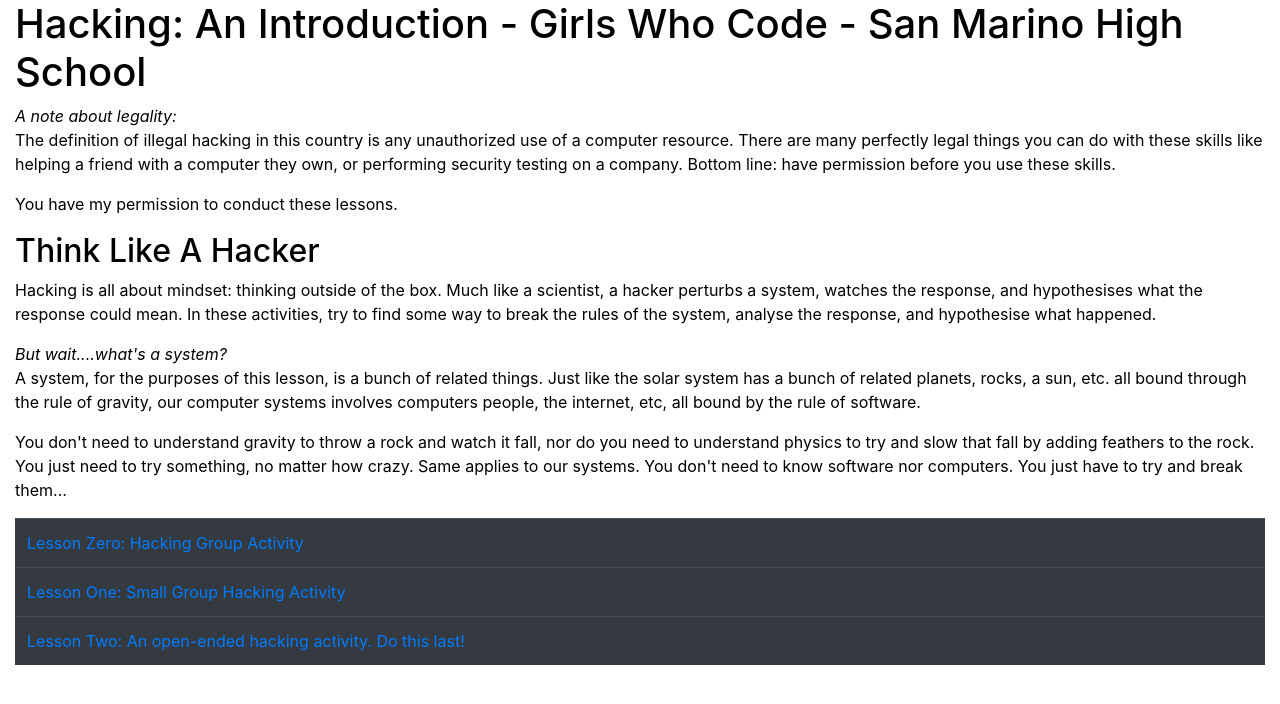
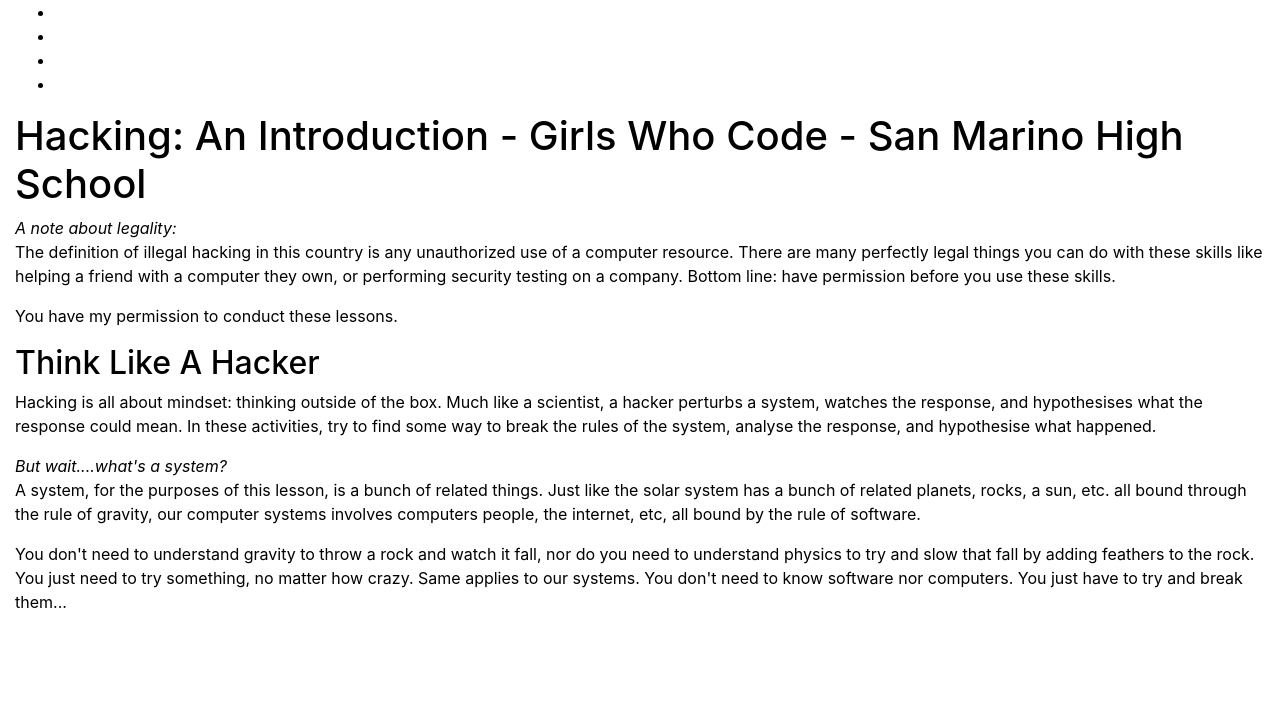
Before and after one commit to LeStarch/gwc-puzzlebox, a plain HTML site: page puzzles-2020/index.html in a window 1280 px wide. Drawn offline with nearby package versions, Linux system fonts and the light colour scheme.

Commit message:
✨: Add navigation bar to home page

```diff
--- a/puzzles-2020/index.html
+++ b/puzzles-2020/index.html
@@ -1,5 +1,6 @@
 <!DOCTYPE html>
 <html lang="en">
+
 <head>
     <meta charset="UTF-8">
     <title>GWC: A Hacking Activity</title>
@@ -12,6 +13,13 @@
 </head>
 <body>
 <div class="container-fluid">
+    <!-- Navigation Bar -->
+    <ul>
+        <li><a class = "active" href="./index.html" style="color: #FFFFFF">Home</a></li>
+        <li><a href="./lesson0.html" style="color: #FFFFFF">Lesson 0</a></li>
+        <li><a href="./lesson1.html" style="color: #FFFFFF">Lesson 1</a></li>
+        <li><a href="http://lestarch.github.io/gwc-puzzlebox/puzzle-ex/" style="color: #FFFFFF">Lesson 2</a></li>
+    </ul>
     <h1>Hacking: An Introduction - Girls Who Code - San Marino High School</h1>
 
     <em>A note about legality:</em>
@@ -36,13 +44,6 @@
     try and slow that fall by adding feathers to the rock.  You just need to try something, no matter how crazy. Same
     applies to our systems.  You don't need to know software nor computers.  You just have to try and break them...</p>
 
-    <table class="table table-dark">
-    <tr><td><a href="./lesson0.html">Lesson Zero: Hacking Group Activity</a></td></tr>
-    <tr><td><a href="./lesson1.html">Lesson One: Small Group Hacking Activity</a></td></tr>
-    <tr><td><a href="http://lestarch.github.io/gwc-puzzlebox/puzzle-ex/">
-        Lesson Two: An open-ended hacking activity. Do this last!
-    </a></td></tr>
-    </table>
 </div>
 </body>
 </html>
```
